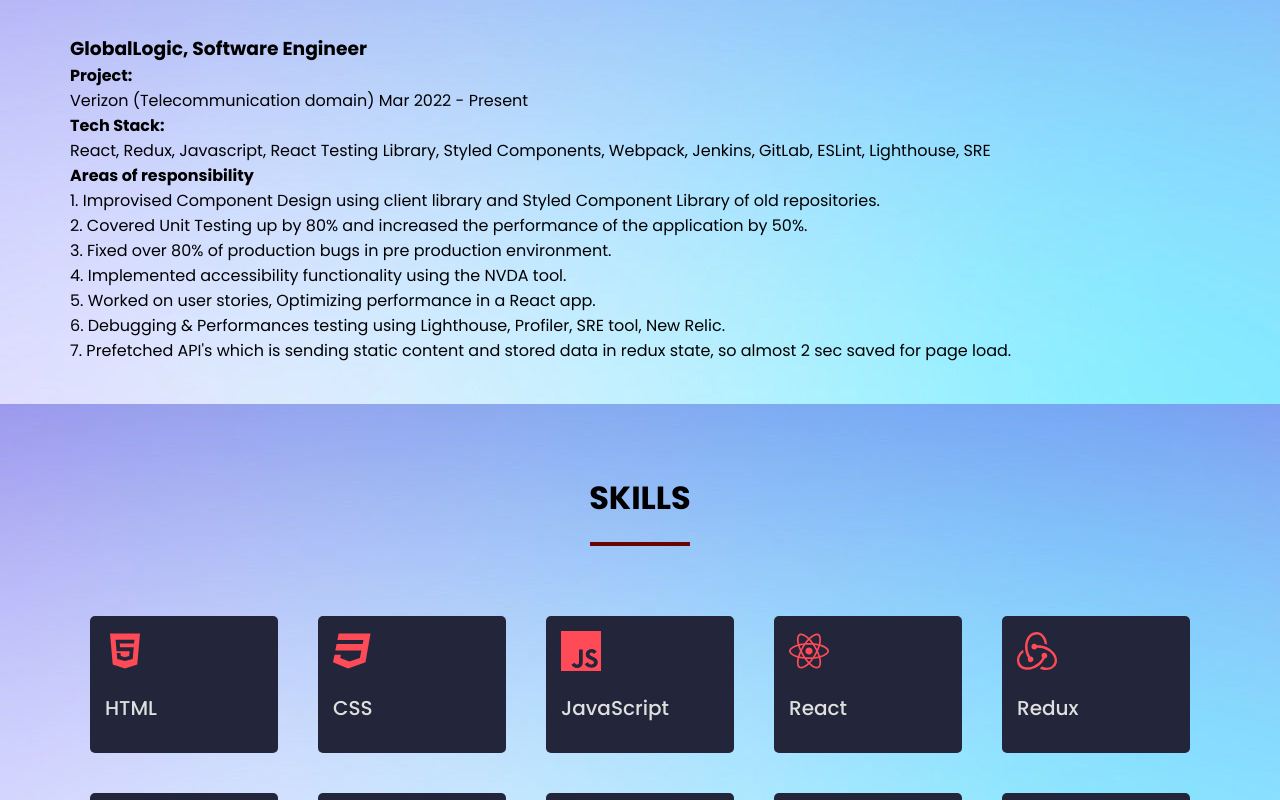
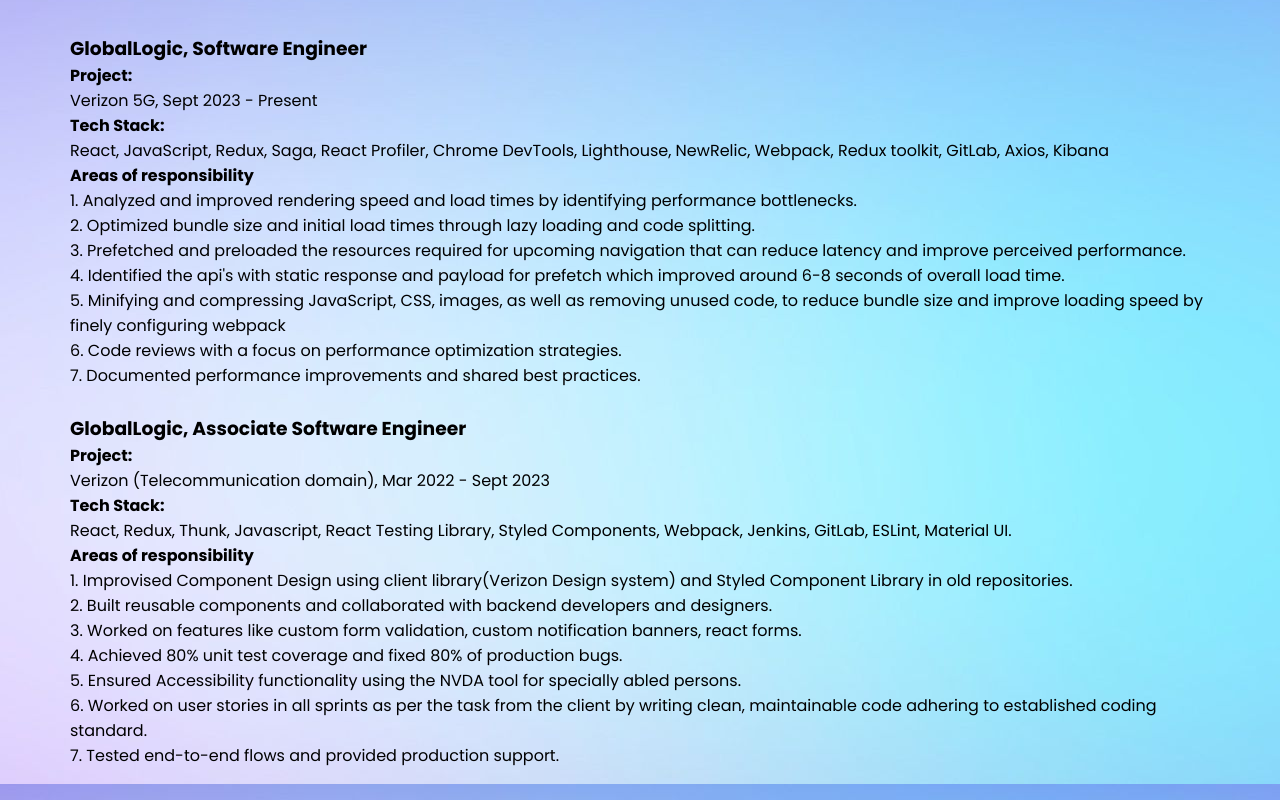
Before and after one commit to Rohit8483/myportfolio, a React (Create React App) app: page / in a window 1280 px wide. Shown: the part 1520-2320 px from the top of the page. Built offline with nearby package versions, Linux system fonts and the light colour scheme.

Commit message:
added fresh experience

```diff
--- a/src/components/About.js
+++ b/src/components/About.js
@@ -36,10 +36,11 @@
 
               <div className="header__buttons myBtn">
                 <a
-                  href="https://drive.google.com/file/d/1ZjmzLTT3pMIJFrA3IAAXGAPacrWXBlFd/view?usp=sharing"
+                  href="./rohitHirulkar_reactJs_dev.pdf"
                   target="_blank"
                   rel="noopener noreferrer"
                   className="btn btn-outline"
+                  download
                 >
                   Resume
                 </a>
--- a/src/components/ProfExperience.js
+++ b/src/components/ProfExperience.js
@@ -19,40 +19,91 @@
                 <h3>GlobalLogic, Software Engineer</h3>
                 <div className="rowContainerExp">
                   <h4 className="headingExp">Project:</h4>
-                  <>Verizon (Telecommunication domain) Mar 2022 - Present</>
+                  <>Verizon 5G, Sept 2023 - Present</>
                 </div>
                 <div className="rowContainerExp">
                   <h4 className="headingExp">Tech Stack:</h4>
                   <div>
-                    React, Redux, Javascript, React Testing Library, Styled
-                    Components, Webpack, Jenkins, GitLab, ESLint, Lighthouse,
-                    SRE
+                    React, JavaScript, Redux, Saga, React Profiler, Chrome
+                    DevTools, Lighthouse, NewRelic, Webpack, Redux toolkit,
+                    GitLab, Axios, Kibana
                   </div>
                 </div>
                 <div className="rowContainerExp">
                   <h4 className="headingExp">Areas of responsibility</h4>
                   <div>
-                    1. Improvised Component Design using client library and
-                    Styled Component Library of old repositories.
+                    1. Analyzed and improved rendering speed and load times by
+                    identifying performance bottlenecks.
                     <br />
-                    2. Covered Unit Testing up by 80% and increased the
-                    performance of the application by 50%.
+                    2. Optimized bundle size and initial load times through lazy
+                    loading and code splitting.
                     <br />
-                    3. Fixed over 80% of production bugs in pre production
-                    environment.
+                    3. Prefetched and preloaded the resources required for
+                    upcoming navigation that can reduce latency and improve
+                    perceived performance.
                     <br />
-                    4. Implemented accessibility functionality using the NVDA
-                    tool.
+                    4. Identified the api's with static response and payload for
+                    prefetch which improved around 6-8 seconds of overall load
+                    time.
                     <br />
-                    5. Worked on user stories, Optimizing performance in a React
-                    app.
+                    5. Minifying and compressing JavaScript, CSS, images, as
+                    well as removing unused code, to reduce bundle size and
+                    improve loading speed by finely configuring webpack
                     <br />
-                    6. Debugging & Performances testing using Lighthouse,
-                    Profiler, SRE tool, New Relic.
+                    6. Code reviews with a focus on performance optimization
+                    strategies.
                     <br />
-                    7. Prefetched API's which is sending static content and
-                    stored data in redux state, so almost 2 sec saved for page
-                    load.
+                    7. Documented performance improvements and shared best
+                    practices.
+                  </div>
+                </div>
+              </div>
+            </div>
+          </div>
+        </div>
+      </div>
+      <div className="container">
+        <div className="row  h-650 alignCenter">
+          <div className="col-7">
+            <div className="about__info">
+              <div className="about__info-p1">
+                <h3>GlobalLogic, Associate Software Engineer</h3>
+                <div className="rowContainerExp">
+                  <h4 className="headingExp">Project:</h4>
+                  <>Verizon (Telecommunication domain), Mar 2022 - Sept 2023</>
+                </div>
+                <div className="rowContainerExp">
+                  <h4 className="headingExp">Tech Stack:</h4>
+                  <div>
+                    React, Redux, Thunk, Javascript, React Testing Library,
+                    Styled Components, Webpack, Jenkins, GitLab, ESLint,
+                    Material UI.
+                  </div>
+                </div>
+                <div className="rowContainerExp">
+                  <h4 className="headingExp">Areas of responsibility</h4>
+                  <div>
+                    1. Improvised Component Design using client library(Verizon
+                    Design system) and Styled Component Library in old
+                    repositories.
+                    <br />
+                    2. Built reusable components and collaborated with backend
+                    developers and designers.
+                    <br />
+                    3. Worked on features like custom form validation, custom
+                    notification banners, react forms.
+                    <br />
+                    4. Achieved 80% unit test coverage and fixed 80% of
+                    production bugs.
+                    <br />
+                    5. Ensured Accessibility functionality using the NVDA tool
+                    for specially abled persons.
+                    <br />
+                    6. Worked on user stories in all sprints as per the task
+                    from the client by writing clean, maintainable code adhering
+                    to established coding standard.
+                    <br />
+                    7. Tested end-to-end flows and provided production support.
                   </div>
                 </div>
               </div>
--- a/src/components/Project.js
+++ b/src/components/Project.js
@@ -10,7 +10,7 @@
       id: 1,
       heading: "American Eagle Clone",
       img: "./images/american.png",
-      link: "https://rubyroy21.github.io/American-Eagle/",
+      // link: "https://rubyroy21.github.io/American-Eagle/",
       repolink: "https://github.com/Rohit8483/American-Eagle",
       p: "American Eagle is a leading global specialty retailer offering high-quality, on-trend clothing and accessories at affordable prices. We try to build a American Eagle clone using Html, CSS, and JavaScript.",
     },
@@ -26,7 +26,7 @@
       id: 3,
       heading: "Airbnb Clone",
       img: "./images/front.png",
-      link: "https://airbnb-clone-snowy-three.vercel.app/",
+      // link: "https://airbnb-clone-snowy-three.vercel.app/",
       repolink: "https://github.com/Rohit8483/Airbnb-Clone",
       p: "Airbnb is an American company that operates an online marketplace for lodging, primarily homestays for vacation rentals, and tourism activities. We build this website using ReactJS. ",
     },
--- a/src/components/Skills.js
+++ b/src/components/Skills.js
@@ -6,7 +6,7 @@
   SiGitlab,
   SiRedux,
   SiMongodb,
-  SiKibana
+  SiKibana,
 } from "react-icons/si";
 
 const Skills = () => {
@@ -16,28 +16,28 @@
   const [state] = React.useState([
     {
       id: 1,
-      icon: <FaHtml5 className="commonIcons" />,
-      heading: "HTML",
+      icon: <FaReact className="commonIcons" />,
+      heading: "React",
     },
     {
       id: 2,
-      icon: <FaCss3 className="commonIcons" />,
-      heading: "CSS",
-    },
-    {
-      id: 3,
       icon: <SiJavascript className="commonIcons" />,
       heading: "JavaScript",
     },
     {
+      id: 3,
+      icon: <SiRedux className="commonIcons" />,
+      heading: "Redux",
+    },
+    {
       id: 4,
-      icon: <FaReact className="commonIcons" />,
-      heading: "React",
+      icon: <FaHtml5 className="commonIcons" />,
+      heading: "HTML5",
     },
     {
       id: 9,
-      icon: <SiRedux className="commonIcons" />,
-      heading: "Redux",
+      icon: <FaCss3 className="commonIcons" />,
+      heading: "CSS3",
     },
     {
       id: 5,
@@ -47,12 +47,12 @@
     {
       id: 6,
       icon: <SiMongodb className="commonIcons" />,
-      heading: "MongoDB",
+      heading: "Optimization",
     },
     {
       id: 7,
       icon: <SiGitlab className="commonIcons" />,
-      heading: "GitLab",
+      heading: "Git",
     },
     {
       id: 8,
```
Also changed, not shown: public/images/rere.png, 1 other file (tests, documents, lock files or other folders).
